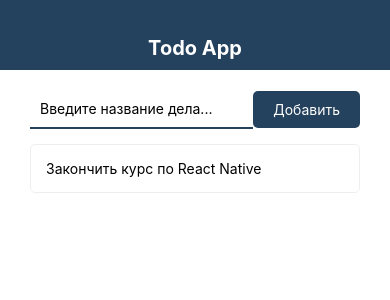
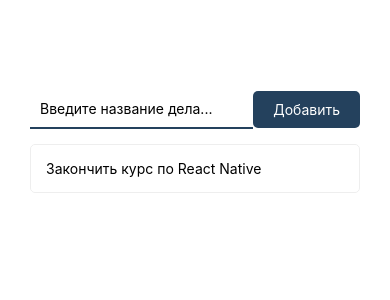
Before and after one commit to Belchenkov/rn-todo, a React Native app: screen / in a window 390 px wide. Shown: the top 300 px of the page. Built offline with nearby package versions, Linux system fonts and the light colour scheme.

Commit message:
Define Platform

```diff
--- a/src/components/Navbar.js
+++ b/src/components/Navbar.js
@@ -1,5 +1,5 @@
 import React from 'react'
-import { StyleSheet, View } from 'react-native'
+import { StyleSheet, View, Platform } from 'react-native'
 
 import {THEME} from "../theme";
 import AppTextBold from "./ui/AppTextBold";
@@ -7,7 +7,10 @@ import AppTextBold from "./ui/AppTextBold";
 
 const Navbar = ({ title }) => {
     return (
-        <View style={styles.navbar}>
+        <View style={{...styles.navbar, ...Platform.select({
+                ios: styles.navbarIos,
+                android: styles.navbarAndroid
+            })}}>
             <AppTextBold style={styles.text}>{title}</AppTextBold>
         </View>
     )
@@ -20,11 +23,17 @@ const styles = StyleSheet.create({
         height: 70,
         alignItems: 'center',
         justifyContent: 'flex-end',
-        backgroundColor: THEME.MAIN_COLOR,
         paddingBottom: 10
     },
+    navbarAndroid: {
+        backgroundColor: THEME.MAIN_COLOR,
+    },
+    navbarIos: {
+        borderBottomColor: THEME.MAIN_COLOR,
+        borderBottomWidth: 1
+    },
     text: {
-        color: 'white',
+        color: Platform.OS === 'ios' ? THEME.MAIN_COLOR : 'white',
         fontWeight: 'bold',
         fontSize: 20
     }
--- a/src/components/ui/AppButton.js
+++ b/src/components/ui/AppButton.js
@@ -1,16 +1,24 @@
 import React from 'react';
-import { StyleSheet, View, TouchableOpacity } from 'react-native';
+import {
+    StyleSheet,
+    View,
+    TouchableOpacity,
+    TouchableNativeFeedback,
+    Platform
+} from 'react-native';
 
 import AppTextBold from "./AppTextBold";
 import {THEME} from "../../theme";
 
 const AppButton = ({ children, onPress, color = THEME.MAIN_COLOR }) => {
+    const Wrapper = Platform.OS === 'android' ? TouchableNativeFeedback : TouchableOpacity;
+
     return (
-       <TouchableOpacity onPress={onPress} activeOpacity={0.7}>
+       <Wrapper onPress={onPress} activeOpacity={0.7}>
            <View style={{...styles.button, backgroundColor: color}}>
                 <AppTextBold style={styles.text}>{children}</AppTextBold>
            </View>
-       </TouchableOpacity>
+       </Wrapper>
     );
 };
 
```
Also changed, not shown: package.json (+8 -7 lines), 2 other files (tests, documents, lock files or other folders).
